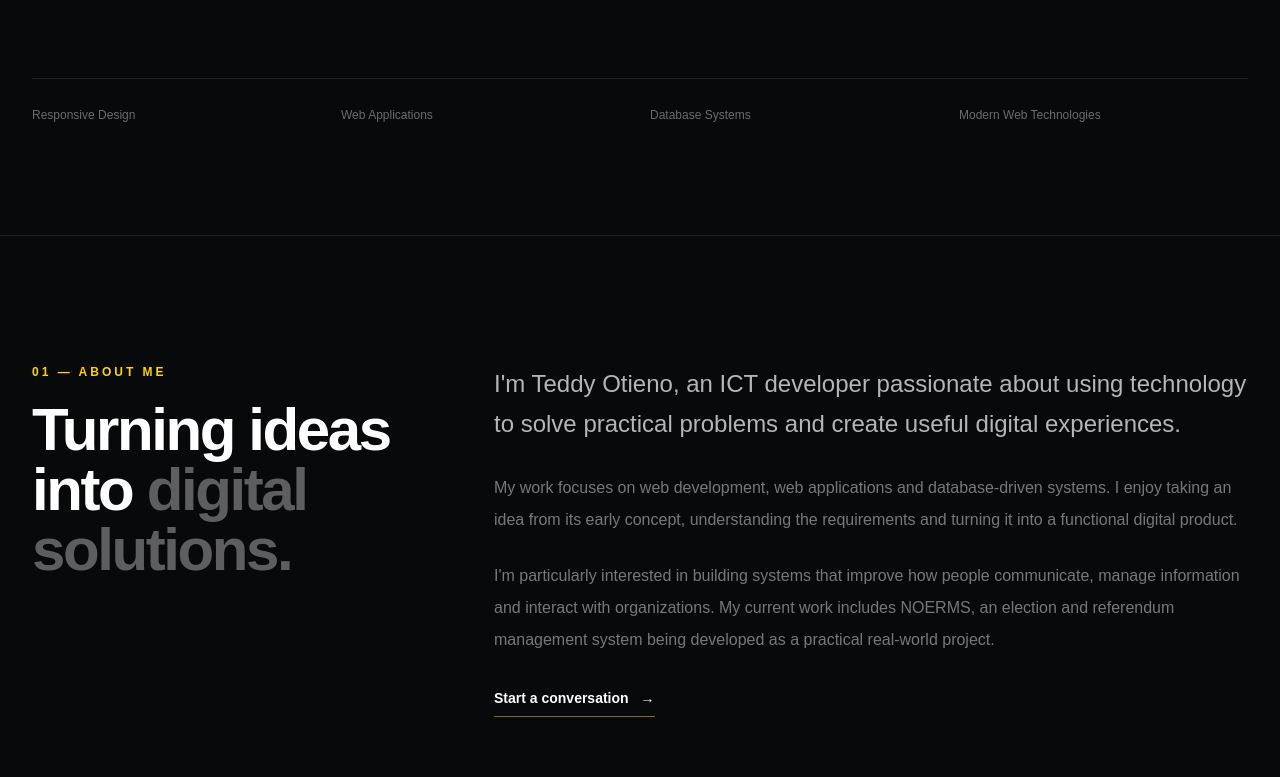
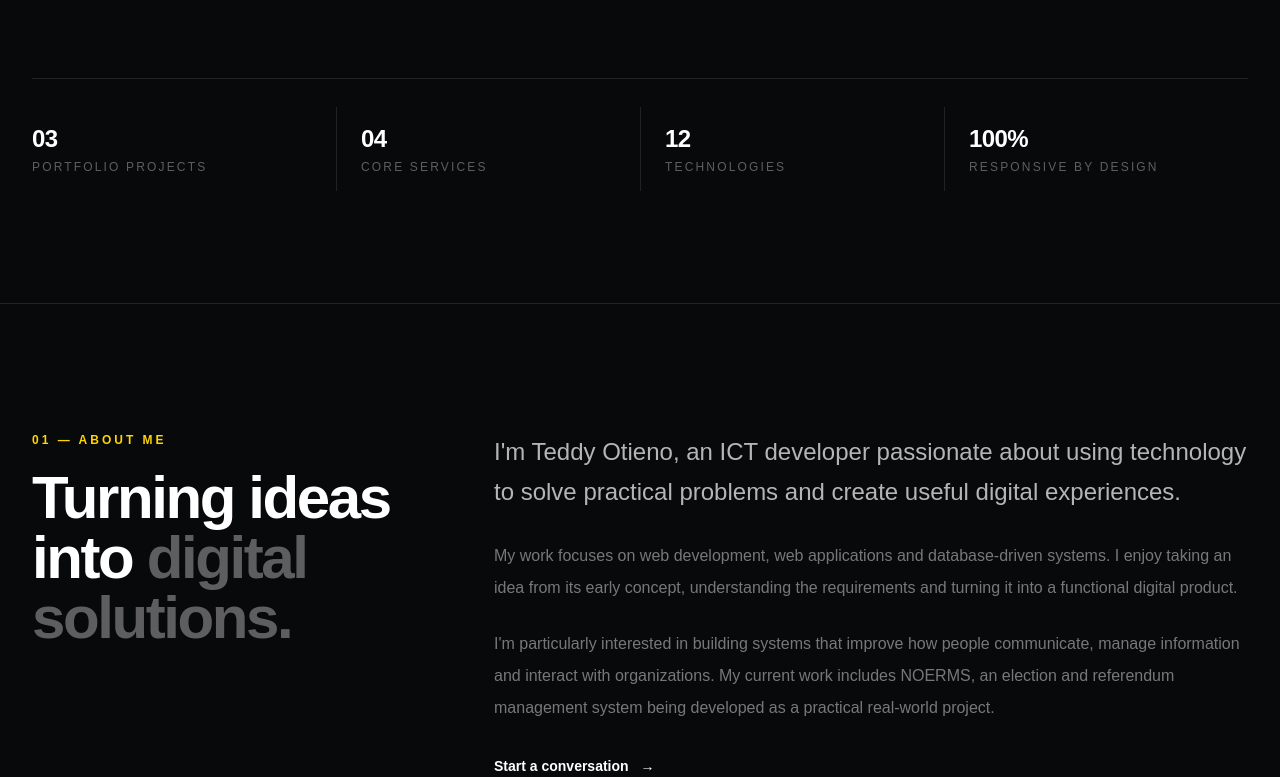
Before and after one commit to totieno519/-teddy-otieno-portfolio, a Next.js app: page / in a window 1280 px wide. Shown: the part 863-1640 px from the top of the page. Built offline with nearby package versions, Linux system fonts and the light colour scheme.

Commit message:
Remove NYAPOTA from portfolio projects

```diff
--- a/components/Hero.tsx
+++ b/components/Hero.tsx
@@ -1,10 +1,22 @@
-import { profile } from "@/data/portfolio";
+import { profile, projects, services, skills } from "@/data/portfolio";
 
 const highlights = [
-  "Responsive Design",
-  "Web Applications",
-  "Database Systems",
-  "Modern Web Technologies",
+  {
+    value: String(projects.length).padStart(2, "0"),
+    label: "Portfolio Projects",
+  },
+  {
+    value: String(services.length).padStart(2, "0"),
+    label: "Core Services",
+  },
+  {
+    value: String(skills.length).padStart(2, "0"),
+    label: "Technologies",
+  },
+  {
+    value: "100%",
+    label: "Responsive by Design",
+  },
 ];
 
 export default function Hero() {
@@ -95,14 +107,25 @@ export default function Hero() {
           </div>
         </div>
 
+        {/* Proof / capability strip */}
         <div className="mt-20 border-t border-white/10 pt-7">
-          <div className="grid gap-5 sm:grid-cols-2 lg:grid-cols-4">
-            {highlights.map((highlight) => (
+          <div className="grid gap-0 sm:grid-cols-2 lg:grid-cols-4">
+            {highlights.map((highlight, index) => (
               <div
-                key={highlight}
-                className="text-xs text-white/40 transition hover:text-[#ffd400]"
+                key={highlight.label}
+                className={`group px-0 py-4 transition duration-300 hover:text-[#ffd400] ${
+                  index !== 0
+                    ? "border-white/10 sm:border-l sm:pl-6 lg:border-l"
+                    : ""
+                }`}
               >
-                {highlight}
+                <p className="text-2xl font-black tracking-tight text-white transition-colors duration-300 group-hover:text-[#ffd400]">
+                  {highlight.value}
+                </p>
+
+                <p className="mt-1 text-xs uppercase tracking-[0.18em] text-white/35">
+                  {highlight.label}
+                </p>
               </div>
             ))}
           </div>
--- a/components/Projects.tsx
+++ b/components/Projects.tsx
@@ -111,9 +111,46 @@ export default function Projects() {
                     )}
                   </div>
 
+                  {/* Description */}
                   <p className="mt-5 max-w-3xl leading-7 text-white/45">
                     {project.description}
                   </p>
+
+                  {/* Project highlights */}
+                  <div className="mt-7">
+                    <p className="text-[10px] font-bold uppercase tracking-[0.2em] text-white/30">
+                      What it demonstrates
+                    </p>
+
+                    <div className="mt-3 flex flex-wrap gap-2">
+                      {project.highlights.map((highlight) => (
+                        <span
+                          key={highlight}
+                          className="rounded-full border border-white/10 bg-white/[0.03] px-3 py-1.5 text-xs text-white/55 transition duration-300 group-hover:border-white/15 group-hover:text-white/70"
+                        >
+                          {highlight}
+                        </span>
+                      ))}
+                    </div>
+                  </div>
+
+                  {/* Technologies */}
+                  <div className="mt-6">
+                    <p className="text-[10px] font-bold uppercase tracking-[0.2em] text-white/30">
+                      Built with
+                    </p>
+
+                    <div className="mt-3 flex flex-wrap gap-2">
+                      {project.technologies.map((technology) => (
+                        <span
+                          key={technology}
+                          className="rounded-full border border-[#ffd400]/15 bg-[#ffd400]/[0.04] px-3 py-1.5 text-xs font-medium text-[#ffd400]/75 transition duration-300 group-hover:border-[#ffd400]/30 group-hover:text-[#ffd400]"
+                        >
+                          {technology}
+                        </span>
+                      ))}
+                    </div>
+                  </div>
 
                   {/* Project CTA */}
                   {project.title === "NOERMS" && (
@@ -123,7 +160,6 @@ export default function Projects() {
                         className="inline-flex items-center text-sm font-bold text-[#ffd400] transition-colors hover:text-[#ffe45c]"
                       >
                         Discuss this project
-
                         <span className="ml-2 transition-transform duration-300 group-hover:translate-x-1">
                           →
                         </span>
--- a/data/portfolio.ts
+++ b/data/portfolio.ts
@@ -57,6 +57,17 @@ export const projects = [
     featured: true,
     description:
       "The Nyandarua Online Election and Referendum Management System (NOERMS) is a digital election platform being developed to support student elections through candidate nominations, eligibility verification, IECNP administration, election management, voting, results management, reporting, audit trails and election archiving.",
+    technologies: [
+      "ASP.NET Core",
+      "PostgreSQL",
+      "C#",
+      "Git & GitHub",
+    ],
+    highlights: [
+      "Election management workflows",
+      "Voting and results management",
+      "Reporting and audit trails",
+    ],
   },
   {
     title: "Portfolio Website",
@@ -65,14 +76,17 @@ export const projects = [
     featured: false,
     description:
       "A professional personal portfolio platform created to showcase my technical skills, projects and services while connecting me with clients and technology opportunities in Kenya and internationally.",
-  },
-  {
-    title: "NYAPOTA Digital Platform",
-    category: "Student Communication",
-    status: "Concept",
-    featured: false,
-    description:
-      "A proposed digital platform designed to improve communication between students, student leaders, class representatives, clubs, societies and the wider student community.",
+    technologies: [
+      "Next.js",
+      "TypeScript",
+      "Tailwind CSS",
+      "Vercel",
+    ],
+    highlights: [
+      "Professional personal branding",
+      "Responsive user experience",
+      "Client-focused project presentation",
+    ],
   },
   {
     title: "Savanna Grill & Restaurant",
@@ -81,6 +95,17 @@ export const projects = [
     featured: false,
     description:
       "A modern African-inspired restaurant website built as a portfolio demo project using Next.js and TypeScript. It features an interactive menu, food gallery, reservations, testimonials, contact information and WhatsApp ordering functionality.",
+    technologies: [
+      "Next.js",
+      "TypeScript",
+      "Tailwind CSS",
+      "Vercel",
+    ],
+    highlights: [
+      "Restaurant customer experience",
+      "Online reservations and ordering",
+      "Responsive modern web design",
+    ],
     liveUrl: "https://savanna-grill-snowy.vercel.app",
     sourceUrl: "https://github.com/totieno519/savanna-grill",
   },
```
